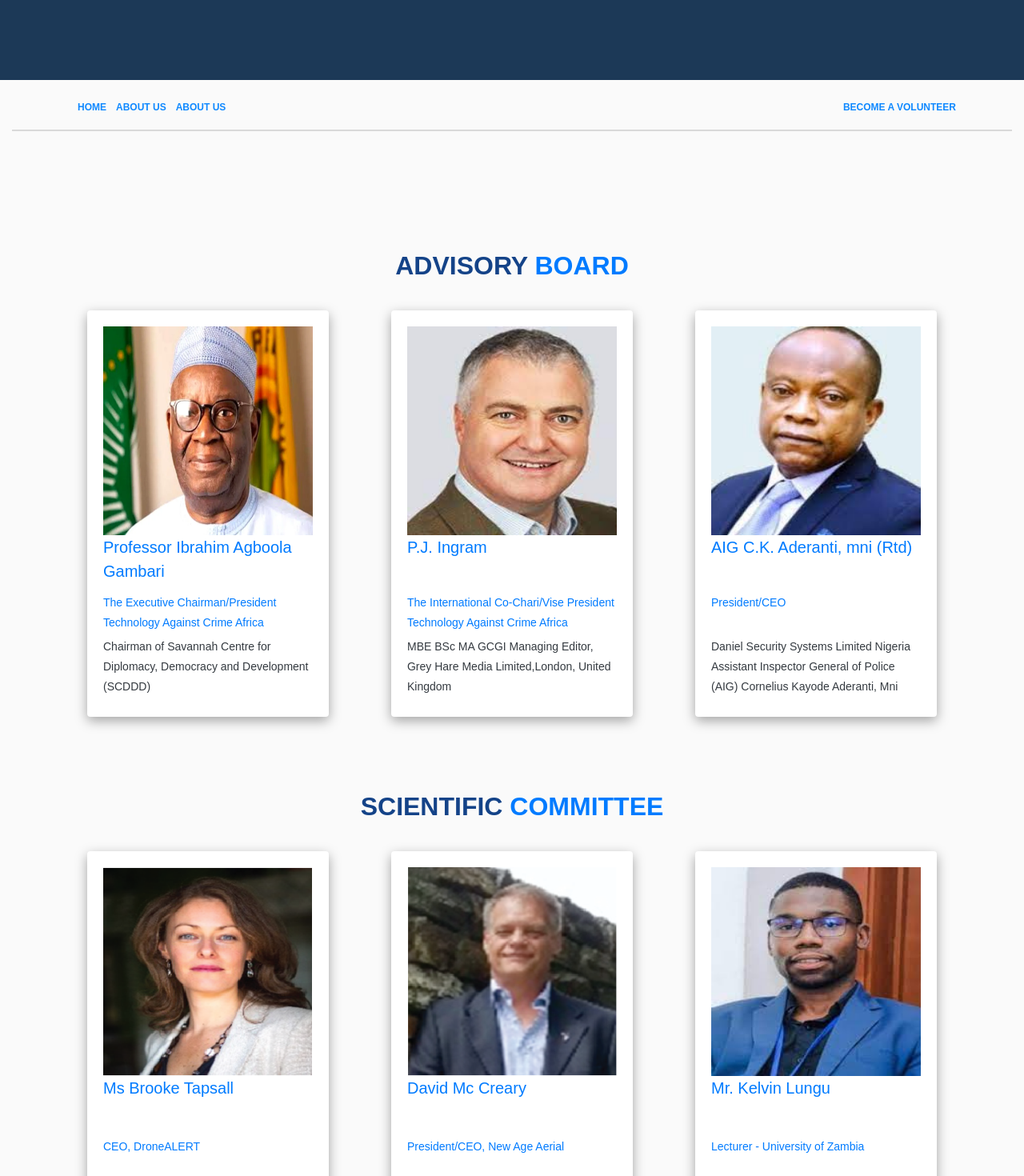
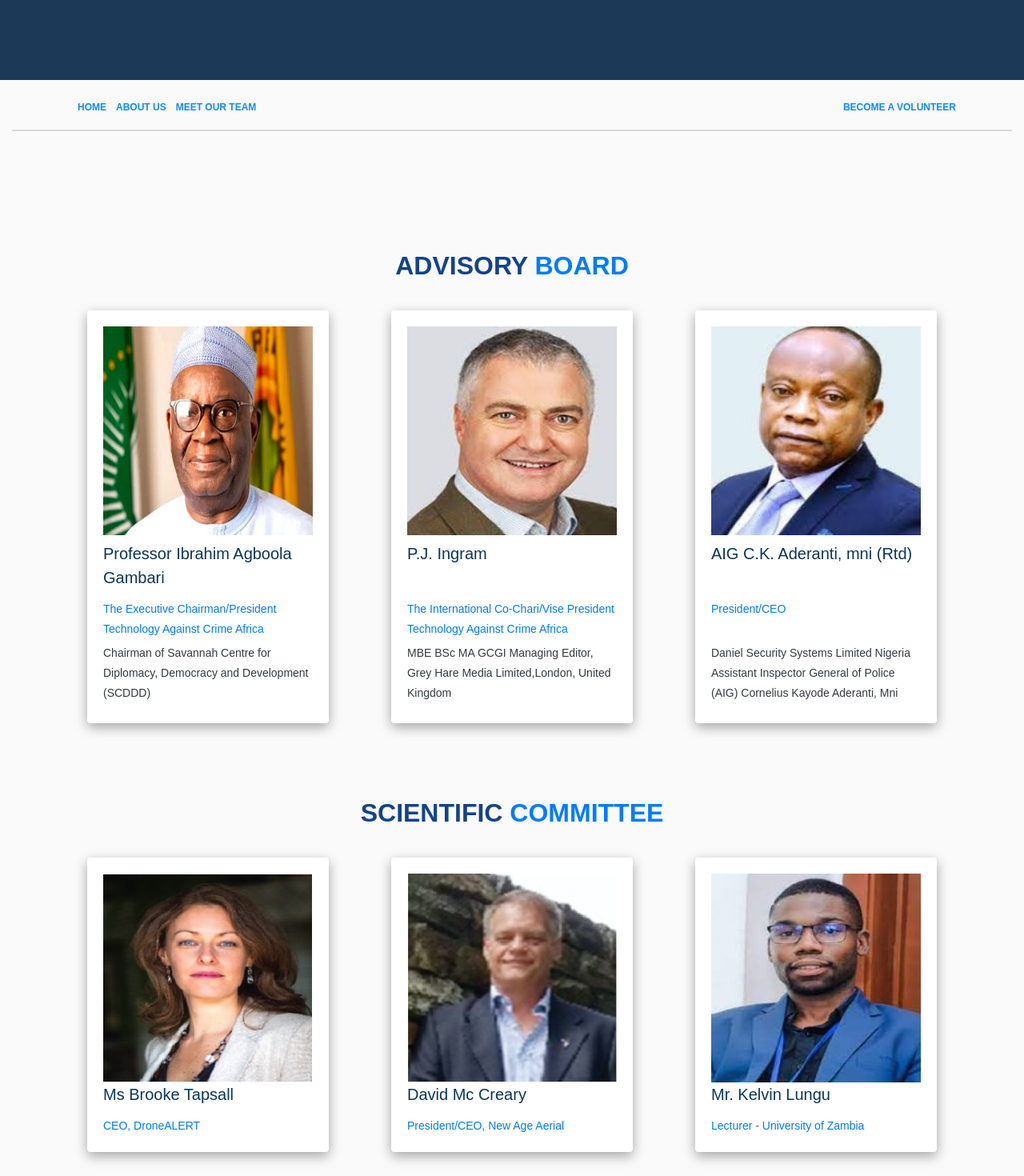
Before and after one commit to Ekaji/tac-africa-website, a Next.js app: page /our_team in a window 1280 px wide. Shown: the part 260-1730 px from the top of the page at 80% size. Built offline with nearby package versions, Linux system fonts and the light colour scheme.

Commit message:
style changes

```diff
--- a/components/layout/nav_bar/heroBanner.jsx
+++ b/components/layout/nav_bar/heroBanner.jsx
@@ -2,7 +2,7 @@
 import styles from '../../../styles/layout/heroBanner.module.scss'
 import MiniNav from './miniNav'
 
-const HeroBanner = ({ backgroundImg, text }) => {
+const HeroBanner = ({ backgroundImg, text, activeLink }) => {
 
 
   return(
@@ -10,7 +10,7 @@ const HeroBanner = ({ backgroundImg, text }) => {
       <div className={ styles.ourTeam_hero } style={{ background: backgroundImg  }} >
         <h2>{text}</h2>
       </div>
-      <MiniNav />
+      <MiniNav activeLink={activeLink} />
     </>
   )
 }
--- a/components/layout/nav_bar/miniNav.jsx
+++ b/components/layout/nav_bar/miniNav.jsx
@@ -4,7 +4,7 @@ import Link from 'next/link'
 import styles from '../../../styles/layout/miniNav.module.scss'
 
 
-const MiniNav = () => {
+const MiniNav = ({activeLink}) => {
   return (
     <Container fluid >
       <Container >
@@ -28,7 +28,7 @@ const MiniNav = () => {
             <span>
               <Link href='/about_us'>
                 <a>
-                About us
+                {activeLink}
                 </a>
               </Link>
             </span>
--- a/pages/api/teamData.js
+++ b/pages/api/teamData.js
@@ -165,13 +165,13 @@ export const data = [
        description: '',
        location: 'Abuja – Nigeria'
      },
-     {
-       image: '',
-       name : 'JahsWill',
-       title : '',
-       description: '',
-       location: 'Abuja – Nigeria'
-     },
+    //  {
+    //    image: '',
+    //    name : 'JahsWill',
+    //    title : '',
+    //    description: '',
+    //    location: 'Abuja – Nigeria'
+    //  },
    ]
  },
 //  {
--- a/pages/our_team/index.jsx
+++ b/pages/our_team/index.jsx
@@ -22,13 +22,12 @@ export default function OurTeam() {
       </span>
     </h2> )
   }
-  console.log(data[0].name)
 
   const backgroundImg = "url('/Rectangle 70.jpg')"
 
   return(
     <Container fluid className={ styles.ourTeam_container_main }>
-      <HeroBanner text={'meet our team'} backgroundImg={backgroundImg} />
+      <HeroBanner activeLink={'meet our team'} text={'meet our team'} backgroundImg={backgroundImg} />
       <Container className={ styles.ourTeam_container } >
         {data.map(( { NAME, description, members } ) => (
           <>
@@ -52,11 +51,11 @@ export default function OurTeam() {
                         <img src={image} alt={image} style={{width: '100%', height: '261px' }} />
                       {/* </div> */}
 
-                      <Card.Title className='text-primary' style={{height: '60px'}} >
+                      <Card.Title className={[ styles.card_title, NAME == 'Advisory Board' && styles.card_title_m  ].join(' ')} >
                         {name}
                       </Card.Title>
 
-                        <div className={['text-primary',  styles.card_container__inner__colored__text].join(' ')} >
+                        <div className={['text-primary', NAME == 'Advisory Board' && styles.card_container__inner__colored__text].join(' ')} >
                           {title}
                         </div>
                       {
@@ -64,7 +63,7 @@ export default function OurTeam() {
                       NAME == 'Advisory Board' &&
                       <>
 
-                        <div className={['text-dark', styles.card_container__inner__colored__text__d].join(' ')}>
+                        <div className={['text-dark', NAME == 'Advisory Board' && styles.card_container__inner__colored__text__d].join(' ')}>
                           {description}
                         </div>
                       </>
--- a/styles/page.styles/ourTeam.module.scss
+++ b/styles/page.styles/ourTeam.module.scss
@@ -1,4 +1,4 @@
-
+@import '../abstracts/variables';
 
 .ourTeam_container_main {
   margin : 0px;
@@ -33,12 +33,24 @@
       margin: 0.5em auto;
       border-radius: 4px;
     }
+
+
+  }
+
+  .card_title {
+    color: $dark-blue;
+  }
+
+  .card_title_m {
+    height: 60px;
+    margin-top: 8px;
   }
 
 
   .card_container__inner__colored__text {
     margin-top: 4px;
     height: 51px !important;
+    color: $light-grey;
 
     &__d {
       margin-top: 4px;
```
